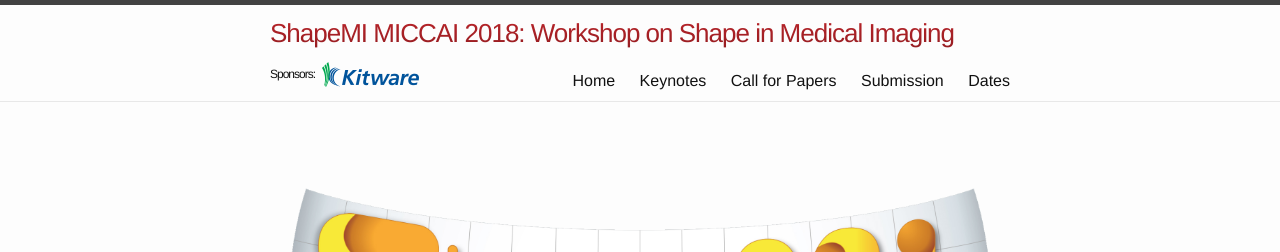
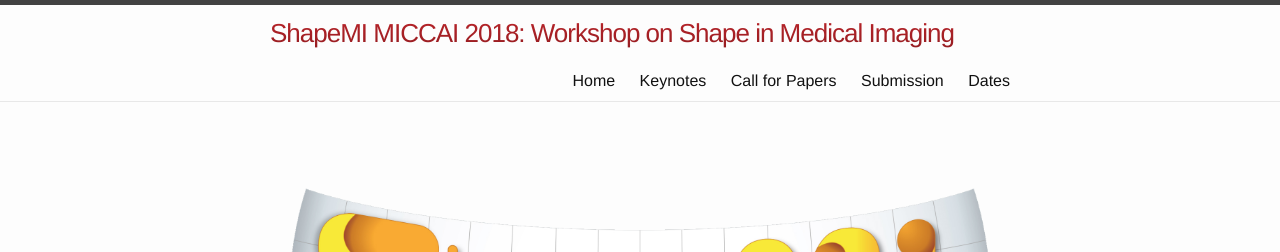
Before and after one commit to shapemi/shapemi2020, a Jekyll site: the page built from index.md, in a window 1280 px wide. Shown: the top 252 px of the page. Built offline with Jekyll 4.4.1, drawn with Linux system fonts in a browser that asks for light colours; our own code applies the rules of GitHub Pages for plain Markdown files.

Commit message:
Update header.html

```diff
--- a/_includes/header.html
+++ b/_includes/header.html
@@ -5,10 +5,10 @@
     <a class="site-title" href="{{ site.baseurl }}/" style="background: -webkit-linear-gradient(#C9272D, #861a1e);
   -webkit-background-clip: text;
   -webkit-text-fill-color: transparent;">{{ site.title }}: {{ site.description }}</a>
-
+    <!--
     <div class="sponsors">
-       Sponsors: &nbsp;&nbsp;<a href="https://www.kitware.com/" target="_blank"><img src="/images/kitware.png" alt="Kitware Logo"></a>
-    </div>
+       Sponsors: &nbsp;&nbsp;
+    </div>-->
 
     <nav class="site-nav">
       <a href="#" class="menu-icon">
```
